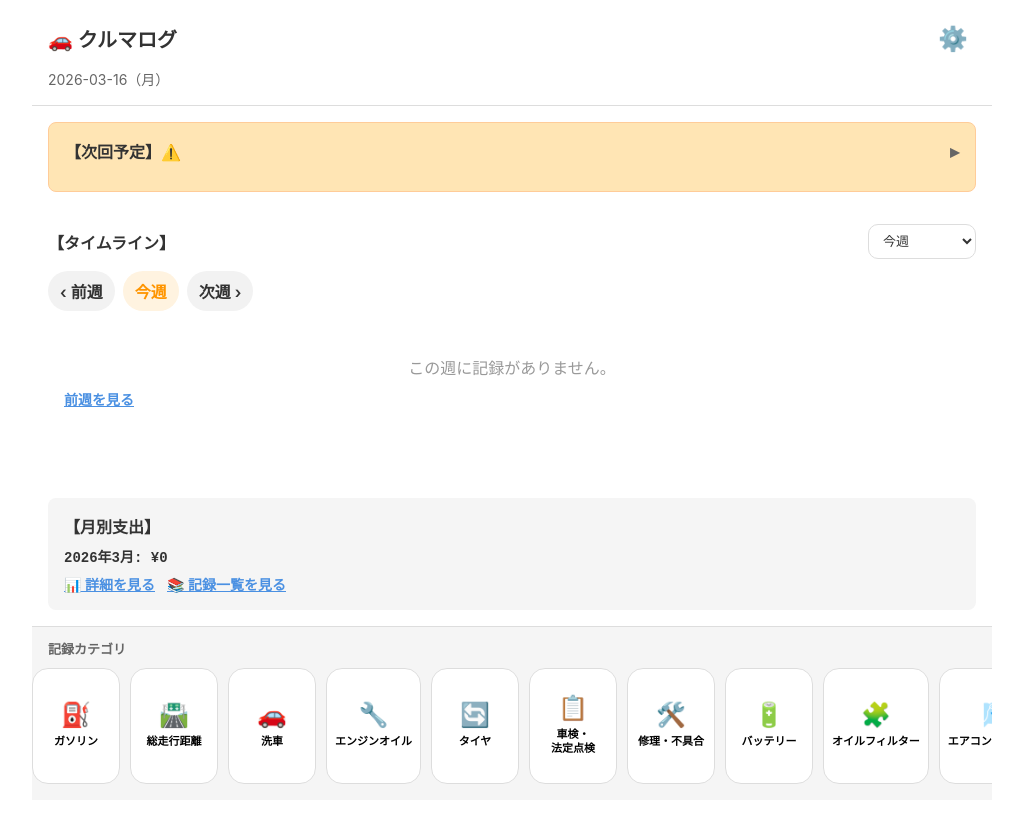
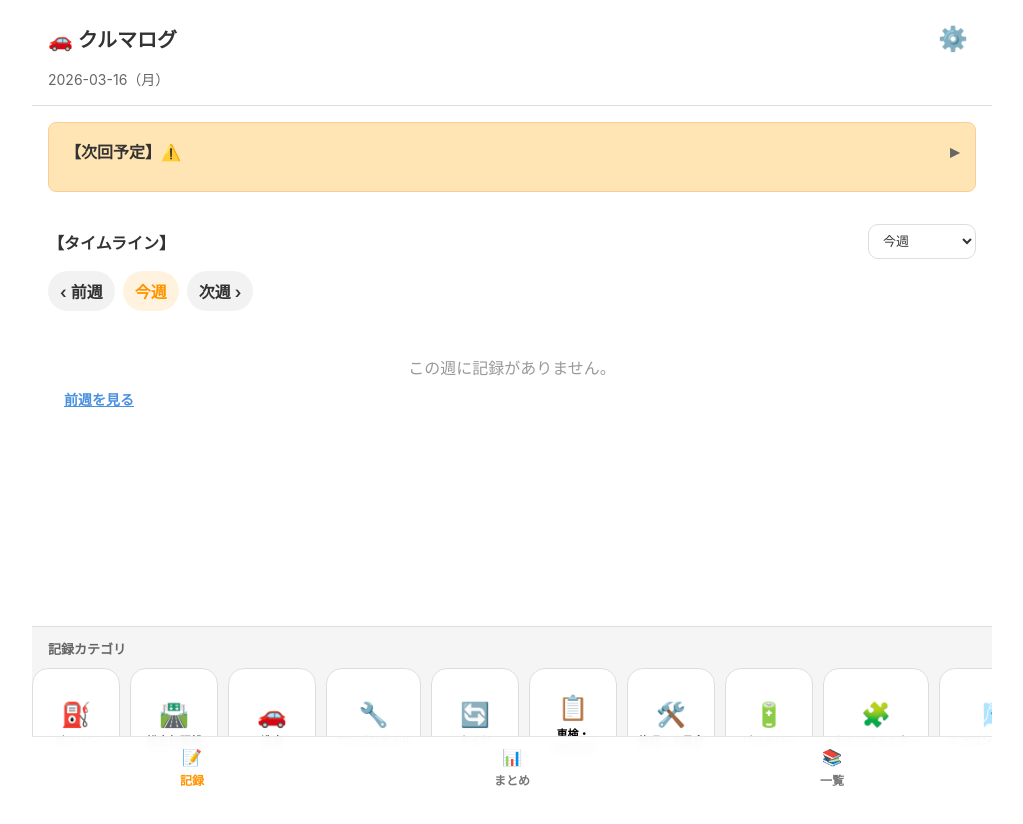
Before and after one commit to shun-devlab/kuruma-log, a Vue app: page / in a window 1280 px wide. Shown: the top 824 px of the page, without its empty margins (128-1151 px from the left). Before the commit the page ends 800 px from the top, so only its background shows below. Built offline with nearby package versions, Linux system fonts and the light colour scheme.

Commit message:
feat: add bottom tabs for record summary history

```diff
--- a/src/App.vue
+++ b/src/App.vue
@@ -5,8 +5,6 @@
       :key="`home-${homeRefreshKey}`"
       :initial-edit-record="pendingEditRecord"
       @consume-initial-edit="pendingEditRecord = null"
-      @open-stats="showStatistics"
-      @open-history="showHistory"
       @open-settings="showSettings"
     />
     <StatisticsScreen
@@ -28,6 +26,12 @@
       @back="currentPage = 'home'"
       @saved="refreshHomeAfterSettings"
     />
+
+    <nav v-if="currentPage !== 'settings'" class="bottom-tabs">
+      <button class="tab-btn" :class="{ active: currentPage === 'home' }" @click="currentPage = 'home'">📝<span>記録</span></button>
+      <button class="tab-btn" :class="{ active: currentPage === 'statistics' }" @click="showStatistics">📊<span>まとめ</span></button>
+      <button class="tab-btn" :class="{ active: currentPage === 'history' }" @click="showHistory">📚<span>一覧</span></button>
+    </nav>
   </div>
 </template>
 
@@ -117,5 +121,37 @@ textarea {
   margin: 0 auto;
   background: #ffffff;
   min-height: 100vh;
+  padding-bottom: 88px;
+}
+
+.bottom-tabs {
+  position: sticky;
+  bottom: 0;
+  display: grid;
+  grid-template-columns: repeat(3, 1fr);
+  background: rgba(255, 255, 255, 0.96);
+  border-top: 1px solid #e5e5e5;
+  backdrop-filter: blur(8px);
+}
+
+.tab-btn {
+  border: none;
+  background: none;
+  padding: 10px 8px 12px;
+  display: flex;
+  flex-direction: column;
+  align-items: center;
+  gap: 4px;
+  color: #777777;
+  cursor: pointer;
+  font-weight: 600;
+}
+
+.tab-btn span {
+  font-size: 12px;
+}
+
+.tab-btn.active {
+  color: #ff9500;
 }
 </style>
--- a/src/views/Home.vue
+++ b/src/views/Home.vue
@@ -65,16 +65,6 @@
       </div>
     </div>
 
-    <div class="monthly-expense">
-      <h2>【月別支出】</h2>
-      <div class="expense-summary">
-        <span>{{ currentMonth }}: {{ formatCurrency(monthlyExpense) }}</span>
-      </div>
-      <div class="quick-links">
-        <button @click="openStats" class="btn-link">📊 詳細を見る</button>
-        <button @click="openHistory" class="btn-link">📚 記録一覧を見る</button>
-      </div>
-    </div>
 
     <div class="record-panel-section">
       <div class="record-strip-label">記録カテゴリ</div>
```
